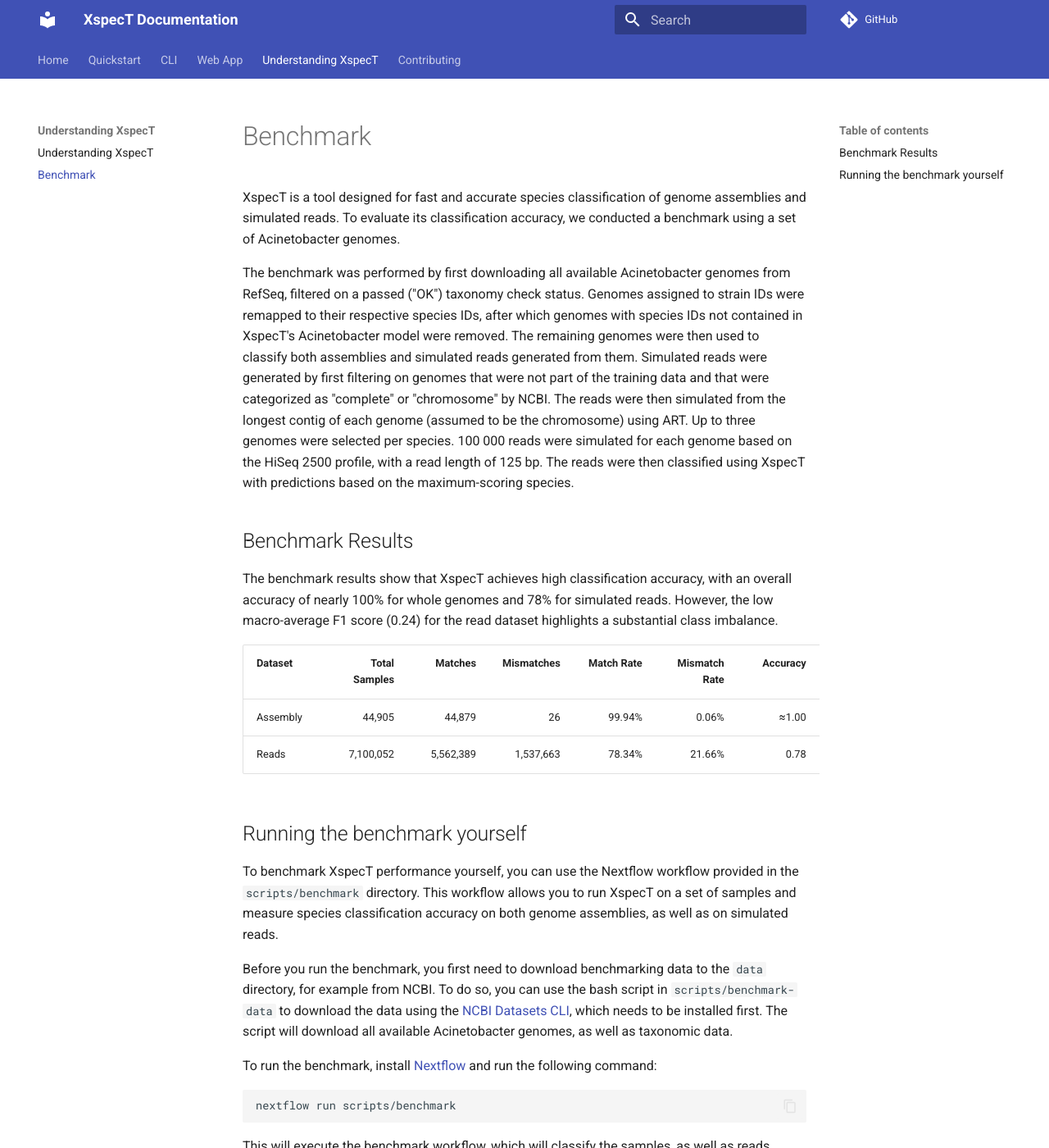
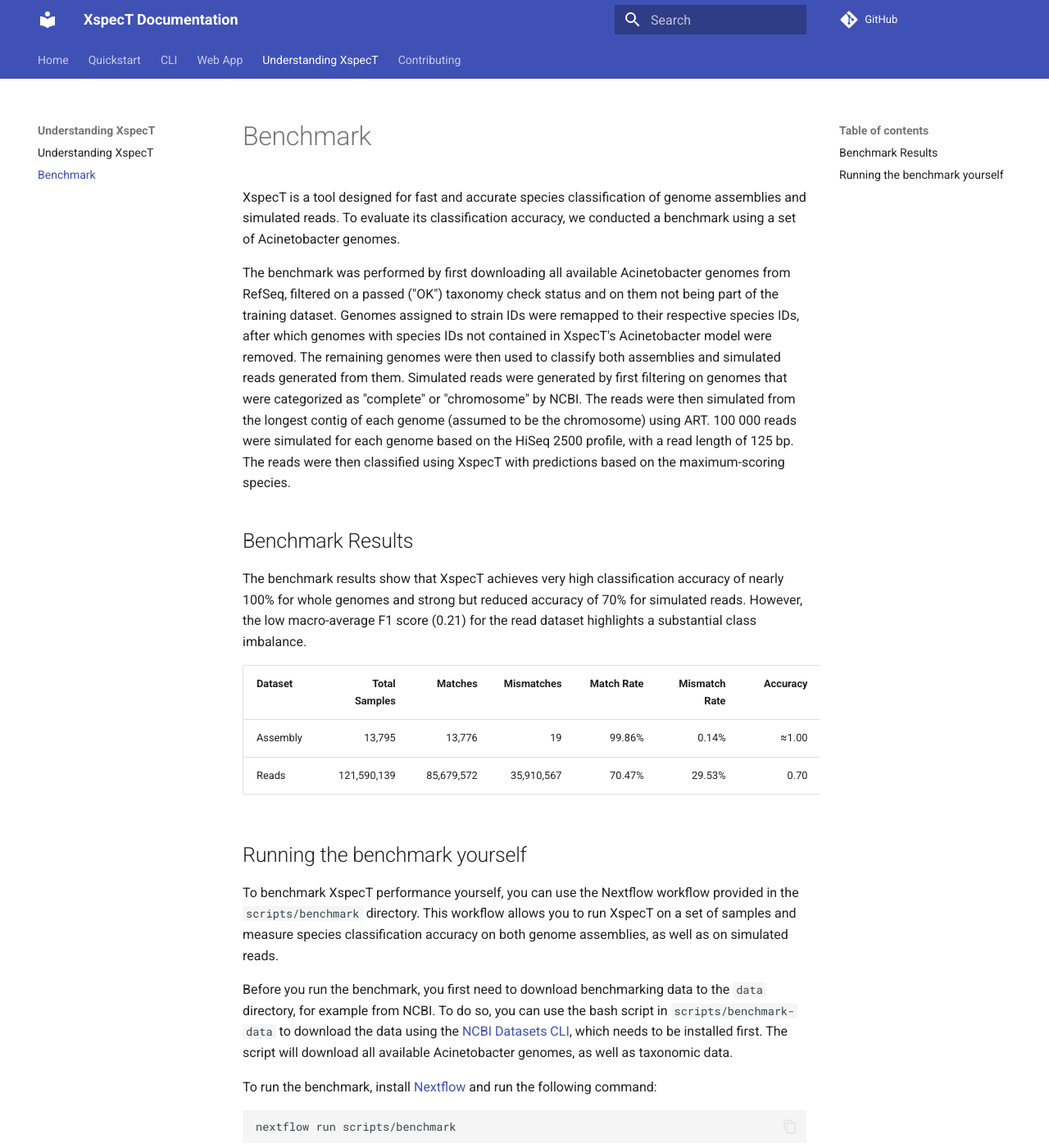
Before and after one commit to Oemercetin06/XspecT2, an MkDocs documentation site: the page built from docs/benchmark.md, in a window 1280 px wide and 1400 px high. Shown: the whole window at 82% size. Built offline with MkDocs 1.6.1 and Material for MkDocs 9.7.7, drawn with Linux system fonts in a browser that asks for light colours; comment, search, counter and statistics services are not loaded.

Commit message:
update benchmark

```diff
--- a/docs/benchmark.md
+++ b/docs/benchmark.md
@@ -2,16 +2,16 @@
 
 XspecT is a tool designed for fast and accurate species classification of genome assemblies and simulated reads. To evaluate its classification accuracy, we conducted a benchmark using a set of Acinetobacter genomes.
 
-The benchmark was performed by first downloading all available Acinetobacter genomes from RefSeq, filtered on a passed ("OK") taxonomy check status. Genomes assigned to strain IDs were remapped to their respective species IDs, after which genomes with species IDs not contained in XspecT's Acinetobacter model were removed. The remaining genomes were then used to classify both assemblies and simulated reads generated from them. Simulated reads were generated by first filtering on genomes that were not part of the training data and that were categorized as "complete" or "chromosome" by NCBI. The reads were then simulated from the longest contig of each genome (assumed to be the chromosome) using ART. Up to three genomes were selected per species. 100 000 reads were simulated for each genome based on the HiSeq 2500 profile, with a read length of 125 bp. The reads were then classified using XspecT with predictions based on the maximum-scoring species.
+The benchmark was performed by first downloading all available Acinetobacter genomes from RefSeq, filtered on a passed ("OK") taxonomy check status and on them not being part of the training dataset. Genomes assigned to strain IDs were remapped to their respective species IDs, after which genomes with species IDs not contained in XspecT's Acinetobacter model were removed. The remaining genomes were then used to classify both assemblies and simulated reads generated from them. Simulated reads were generated by first filtering on genomes that were categorized as "complete" or "chromosome" by NCBI. The reads were then simulated from the longest contig of each genome (assumed to be the chromosome) using ART. 100 000 reads were simulated for each genome based on the HiSeq 2500 profile, with a read length of 125 bp. The reads were then classified using XspecT with predictions based on the maximum-scoring species.
 
 ## Benchmark Results
 
-The benchmark results show that XspecT achieves high classification accuracy, with an overall accuracy of nearly 100% for whole genomes and 78% for simulated reads. However, the low macro-average F1 score (0.24) for the read dataset highlights a substantial class imbalance.
+The benchmark results show that XspecT achieves very high classification accuracy of nearly 100% for whole genomes and strong but reduced accuracy of 70% for simulated reads. However, the low macro-average F1 score (0.21) for the read dataset highlights a substantial class imbalance.
 
 | Dataset   | Total Samples | Matches   | Mismatches | Match Rate | Mismatch Rate | Accuracy | Macro Avg F1 | Weighted Avg F1 |
 |-----------|--------------:|----------:|-----------:|-----------:|--------------:|---------:|-------------:|----------------:|
-| Assembly  | 44,905        | 44,879    | 26         | 99.94%     | 0.06%         | ≈1.00    | 0.95         | ≈1.00            |
-| Reads     | 7,100,052     | 5,562,389 | 1,537,663  | 78.34%     | 21.66%        | 0.78     | 0.24         | 0.84            |
+| Assembly  | 13,795        | 13,776    | 19         | 99.86%     | 0.14%         | ≈1.00    | 0.96         | ≈1.00           |
+| Reads     | 121,590,139   | 85,679,572| 35,910,567 | 70.47%     | 29.53%        | 0.70     | 0.21         | 0.79            |
 
 ## Running the benchmark yourself
 
```
Also changed, not shown: 4 other files.
